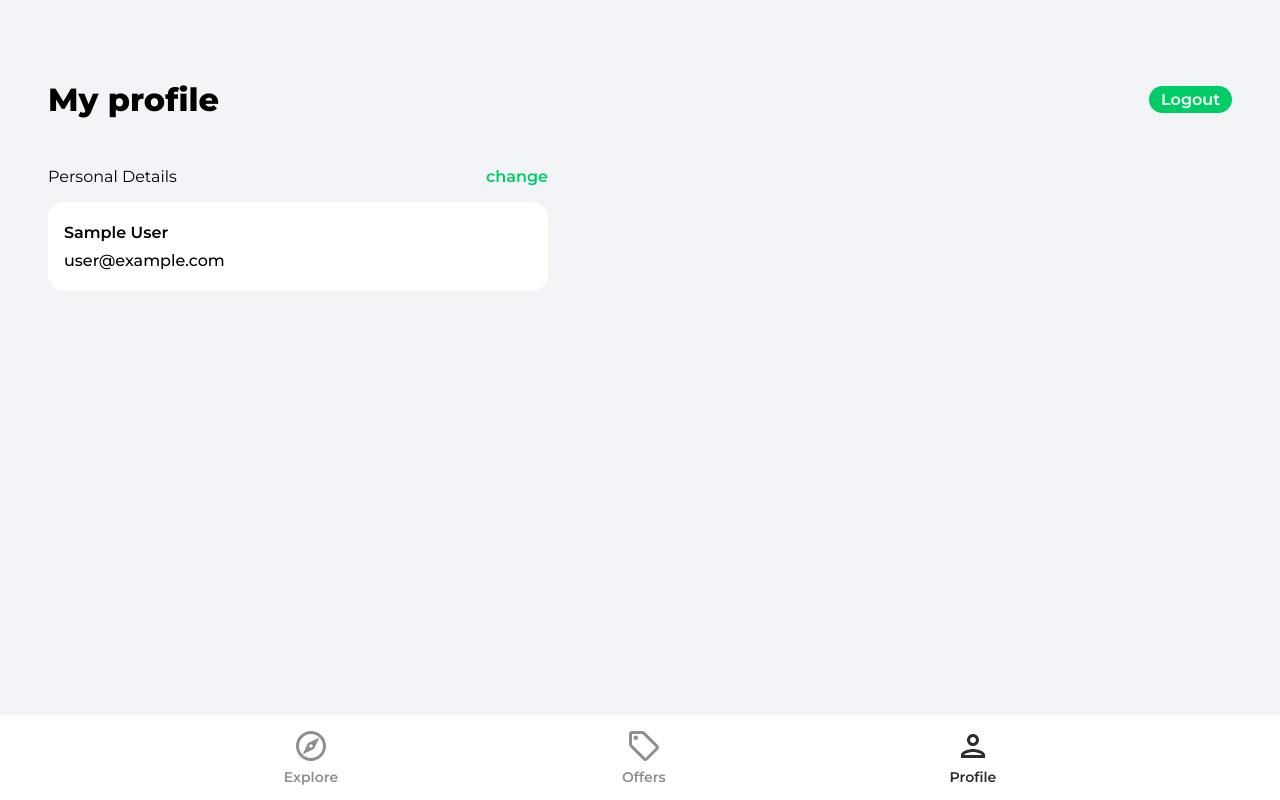
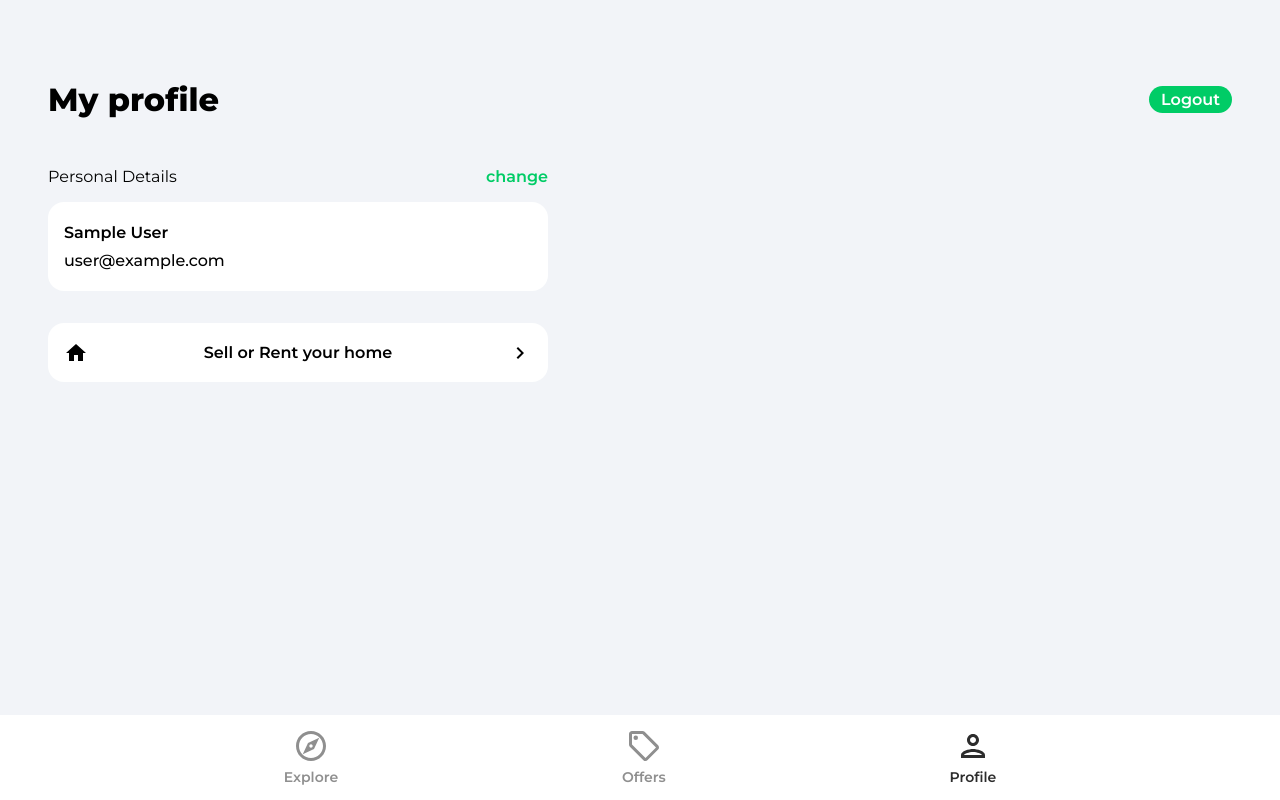
Before and after one commit to Tskxe33/HouseMarkerPlace, a React (Create React App) app: page /profile in a window 1280 px wide. Built offline with nearby package versions, Linux system fonts and the light colour scheme; no server answers; sample sign-in values are in the browser's storage.

Commit message:
Added link that leads to the create-listing page

```diff
--- a/src/pages/Profile.jsx
+++ b/src/pages/Profile.jsx
@@ -1,9 +1,11 @@
 import { useState } from "react";
-import { useNavigate } from "react-router-dom";
+import { useNavigate, Link } from "react-router-dom";
 import { getAuth, updateProfile } from "firebase/auth";
 import { updateDoc, setDoc, doc } from "firebase/firestore";
 import { db } from "../firebase.config";
 import { toast } from "react-toastify";
+import arrowRight from "../assets/svg/keyboardArrowRightIcon.svg";
+import homeIcon from "../assets/svg/homeIcon.svg";
 
 const Profile = () => {
   const auth = getAuth();
@@ -88,6 +90,12 @@ const Profile = () => {
             />
           </form>
         </div>
+
+        <Link to="/create-listing" className="createListing">
+          <img src={homeIcon} alt="home" />
+          <p>Sell or Rent your home</p>
+          <img src={arrowRight} alt="arrow right" />
+        </Link>
       </main>
     </div>
   );
```
